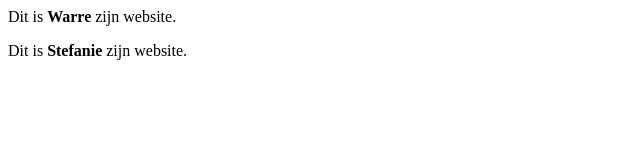
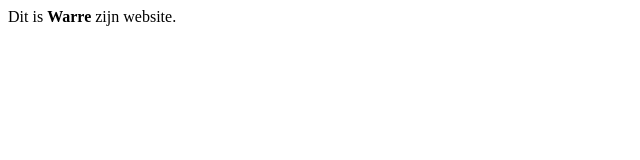
Before and after one commit to Warrefdsfdsfdsfsd/Test, a plain HTML site: page index.html in a window 1280 px wide. Shown: the whole page, without its empty margins (0-640 px from the left). Drawn offline with Linux system fonts and the light colour scheme.

Commit message:
Update index.html

```diff
--- a/index.html
+++ b/index.html
@@ -1,2 +1 @@
 <p>Dit is <strong>Warre</strong> zijn website.</p>
-<p>Dit is <strong>Stefanie</strong> zijn website.</p>
```
